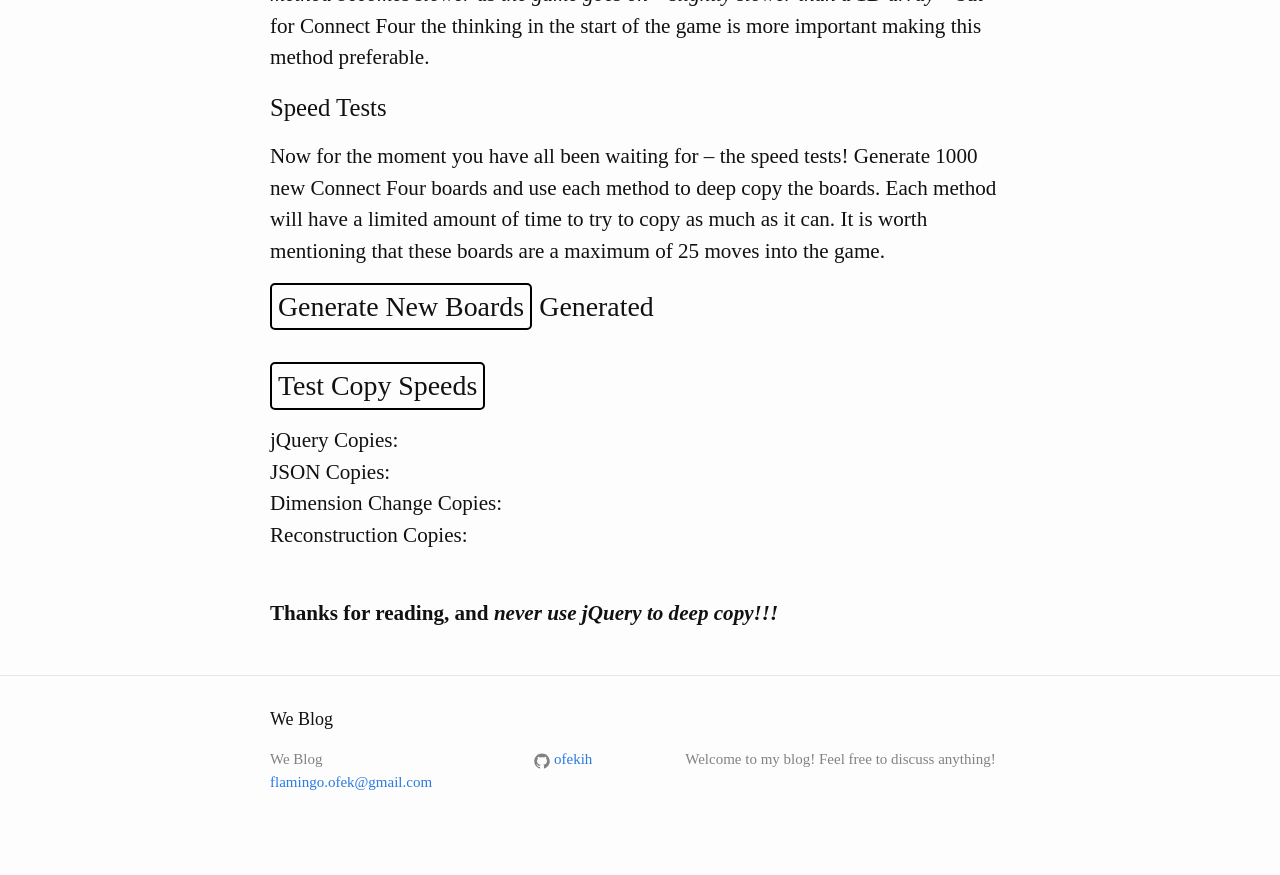
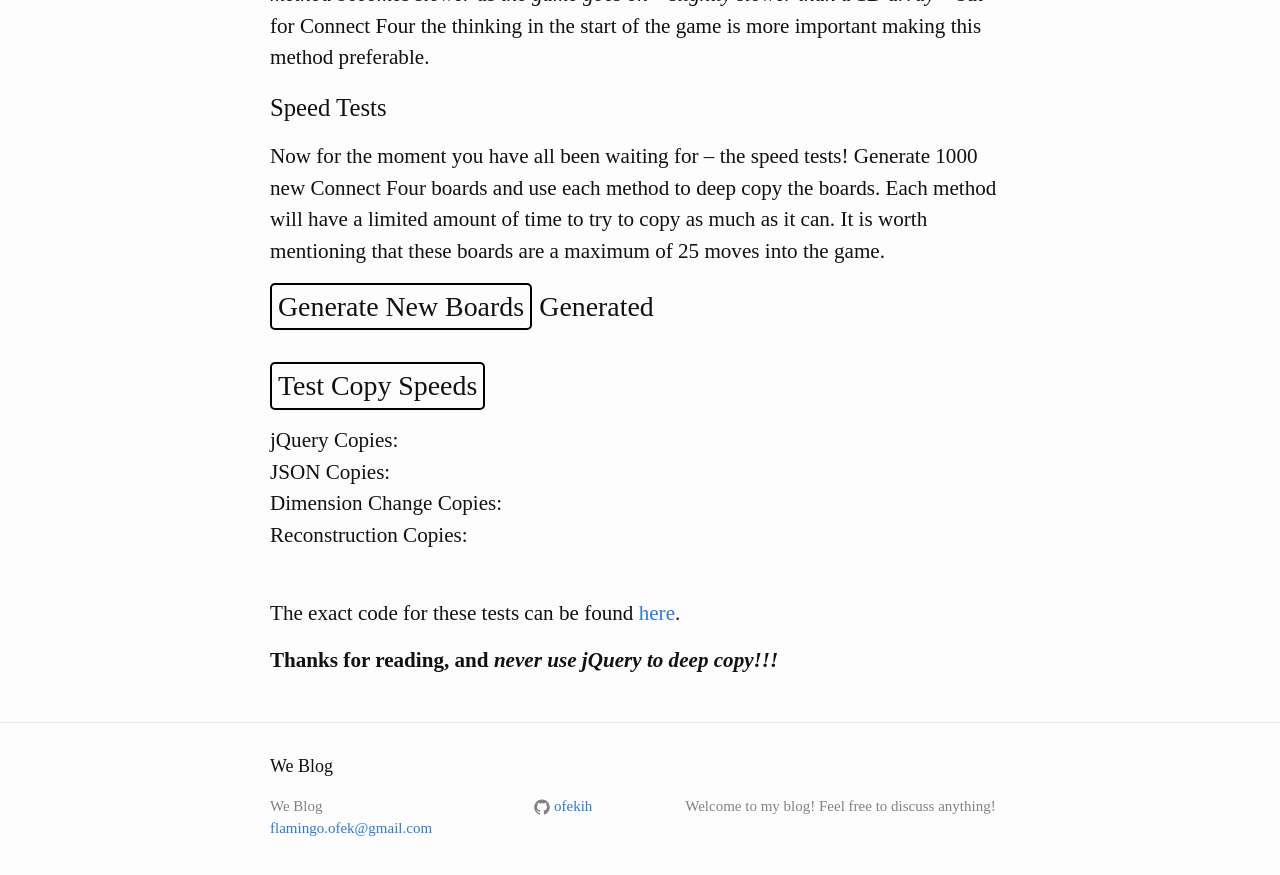
Before and after one commit to The-Ofek-Foundation/blog, a Jekyll site: the page built from _posts/2015-12-30-2d-array-copy-speeds.md, in a window 1280 px wide and 900 px high, scrolled down 2794 px. Shown: the top 875 px of the window. Built offline with Jekyll 4.4.1, drawn with Linux system fonts in a browser that asks for light colours; comment, search, counter and statistics services are not loaded; before the commit the page ends 3647 px from its top, so only the background shows below that.

Commit message:
Add link to code

```diff
--- a/_posts/2015-12-30-2d-array-copy-speeds.md
+++ b/_posts/2015-12-30-2d-array-copy-speeds.md
@@ -108,9 +108,12 @@ Now for the moment you have all been waiting for -- the speed tests! Generate 10
 
 <br />
 
+The exact code for these tests can be found [here][code for tests].
+
 **Thanks for reading, and *never use jQuery to deep copy!!!***
 
 [My Connect Four AI]:/ConnectOfek "my connect four ai"
 [MCTS wiki]:https://en.wikipedia.org/wiki/Monte_Carlo_tree_search "monte carlo tree search wikipedia"
 [deep copy wiki]:https://en.wikipedia.org/wiki/Object_copying#Deep_copy "deep copy wikipedia"
 [shallow copy wiki]:https://en.wikipedia.org/wiki/Object_copying#Shallow_copy "shallow copy wikipedia"
+[code for tests]:{{site.baseurl}}/assets/{{page.title}}.js
```
